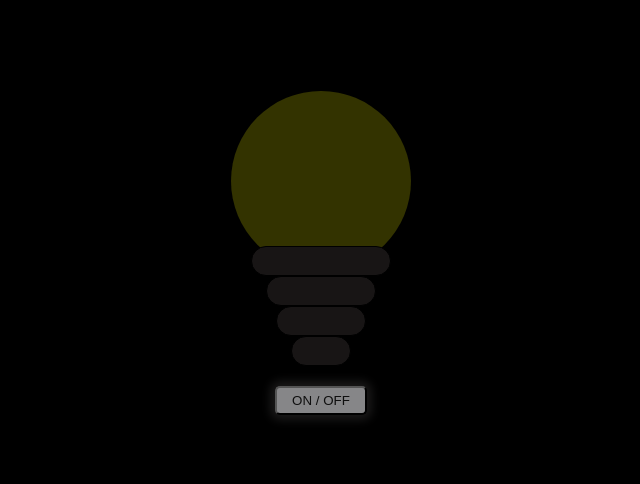
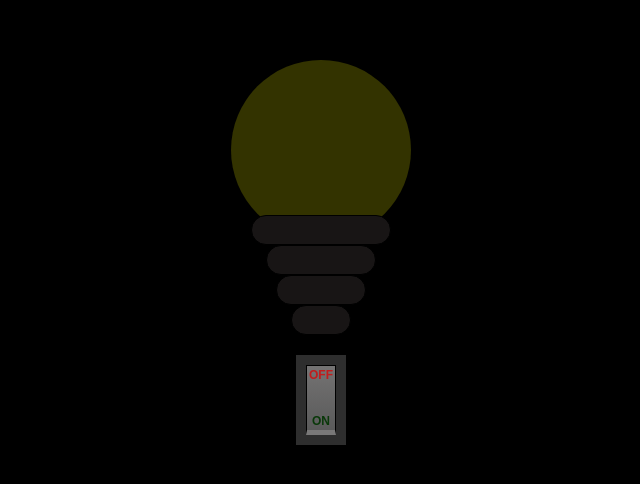
Before and after one commit to Mayankkatheriya/Light_Bulb_JS, a plain HTML site: page index.html in a window 1280 px wide. Shown: the part 160-644 px from the top of the page, without its empty margins (319-959 px from the left). Drawn offline with Linux system fonts and the light colour scheme.

Commit message:
button changes

```diff
--- a/index.html
+++ b/index.html
@@ -14,7 +14,12 @@
         <div class="strips three"></div>
         <div class="strips four"></div>
     </div>
-    <button>ON / OFF</button>
+    <div class="switch-container">
+        <button class="switch">
+            <p class="first">OFF</p>
+            <p class="second">ON</p>
+        </button>
+    </div>
     <script src="./script.js"></script>
 </body>
 </html>
--- a/script.js
+++ b/script.js
@@ -5,15 +5,21 @@ btn[0].addEventListener('click', function(){
     if(flag == 0){
         bulb.style.backgroundColor="yellow";
         bulb.style.boxShadow = "0 0 120px 450px rgba(255, 255, 0, 0.5)"
-        bulb.style.transition = "0.15s"
-        btn[0].style.backgroundColor = "rgba(0, 120, 0 , 0.8)"
-        btn[0].style.color = "#a696df"
+        bulb.style.transition = "0.2s"
+        btn[0].style.border = '1px solid black';
+        btn[0].style.borderTop = '8px solid rgb(121, 120, 120)';
+        btn[0].style.backgroundImage = "linear-gradient(rgb(90, 90, 90), rgb(116, 115, 115))";
+        btn[0].style.transition = "0.15s"
         flag=1;
         }
         else{
+            bulb.style.transition = "0.2s"
             bulb.style.backgroundColor="rgba(255, 255, 0 ,0.2)";
-            bulb.style.boxShadow = "none"
-            btn[0].style.backgroundColor = "rgba(255, 0 ,0 ,0.4)"
+            bulb.style.boxShadow = "none";
+            btn[0].style.border = '1px solid black';
+            btn[0].style.borderBottom = '8px solid rgb(121, 120, 120)';
+            btn[0].style.backgroundImage = "linear-gradient(rgb(116, 115, 115), rgb(90, 90, 90))";
+            btn[0].style.transition = "0.15s"
             flag=0;
         }
 });
--- a/styles.css
+++ b/styles.css
@@ -45,13 +45,38 @@ body{
 .four{
     width: 60px;
 }
-button{
-    padding: 5px 15px;
+
+
+.switch-container{
+    background-color: rgb(46, 46, 46);
+    width: 50px;
+    height: 90px;
     margin-top: 20px;
-    color: #0f0f0f;
-    background-color: rgb(134, 134, 136);
+    padding: 10px;
     z-index: 20;
-    border-radius: 5px;
-    box-shadow: 0 0 10px 5px #1a1919;
     cursor: pointer;
 }
+.switch{
+    width: 100%;
+    height: 100%;
+    border: 1px solid black;
+    border-bottom: 5px solid rgb(121, 120, 120);
+    background-image: linear-gradient(rgb(116, 115, 115), rgb(90, 90, 90));
+    z-index: 20;
+    cursor: pointer;
+    display: flex;
+    flex-direction: column;
+    justify-content: space-between;
+    align-items: center;
+    padding: 2px;
+}
+.switch p{
+    font-size: 12px;
+    font-weight: 700;
+}
+.first{
+    color: rgb(194, 28, 28);
+}
+.second{
+    color: rgb(9, 56, 9);
+}
```
